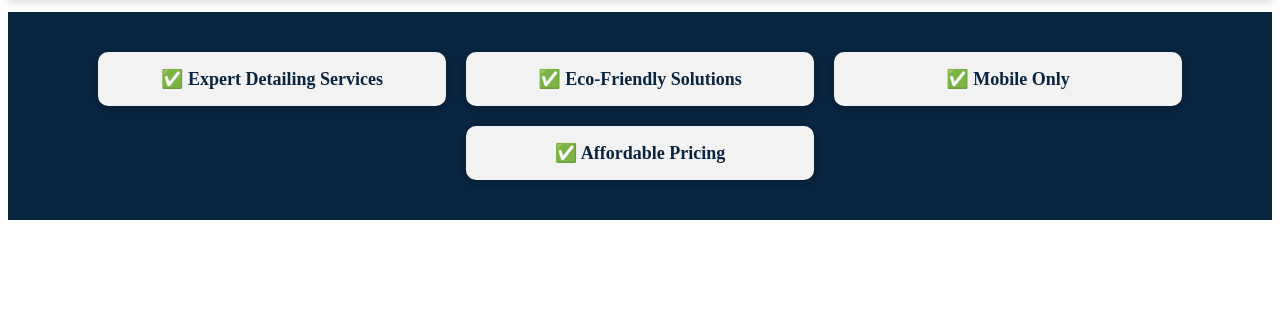
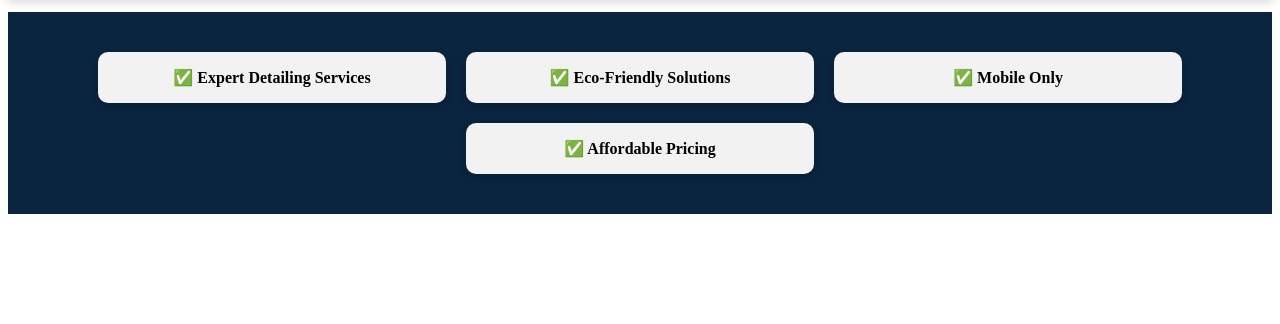
Before and after one commit to santioki/carshwash-site, a website: page public/index.html in a window 1280 px wide. Shown: the part 130-454 px from the top of the page. Drawn offline with Linux system fonts and the light colour scheme.

Commit message:
highlight fixes

```diff
--- a/public/style.css
+++ b/public/style.css
@@ -27,26 +27,7 @@ p {
   margin: 5px 0;
 }
 
-.highlights {
-  background-color: #0a2540;
-  padding: 60px 20px;
-  display: flex;
-  flex-wrap: wrap;
-  justify-content: center;
-  gap: 30px;
-  text-align: center;
-}
 
-.highlight-card {
-  background-color: #e4e2db;
-  color: #0a2540;
-  padding: 20px 40px;
-  border-radius: 10px;
-  font-size: 18px;
-  font-weight: bold;
-  min-width: 220px;
-  box-shadow: 0 6px 12px rgba(0, 0, 0, 0.15);
-}
 
 
 
@@ -582,6 +563,7 @@ font-weight: bold;
 }
 
 }
+
 .highlights {
   display: flex;
   flex-wrap: wrap;
```
